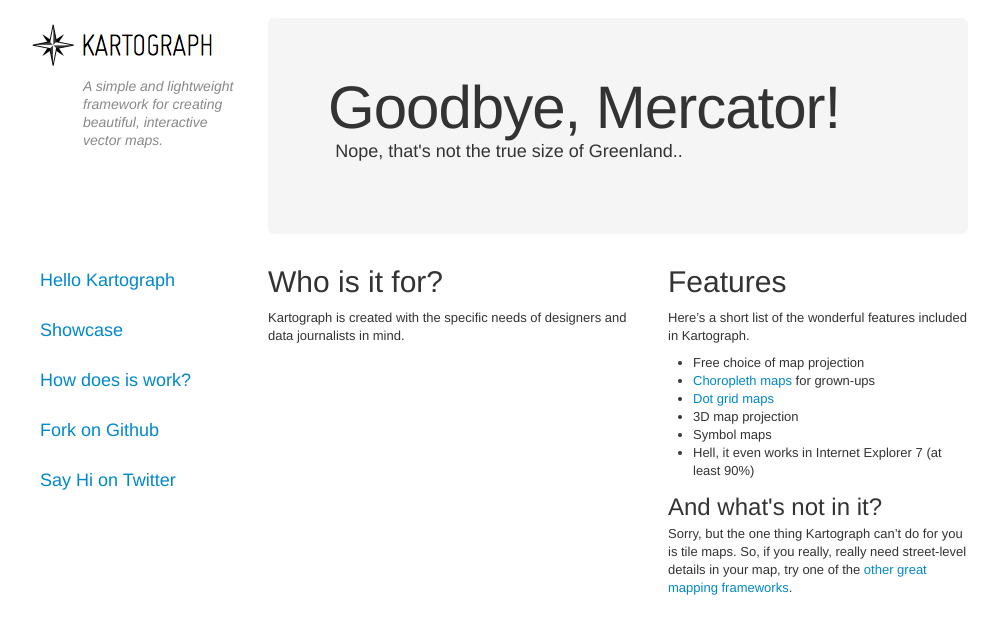
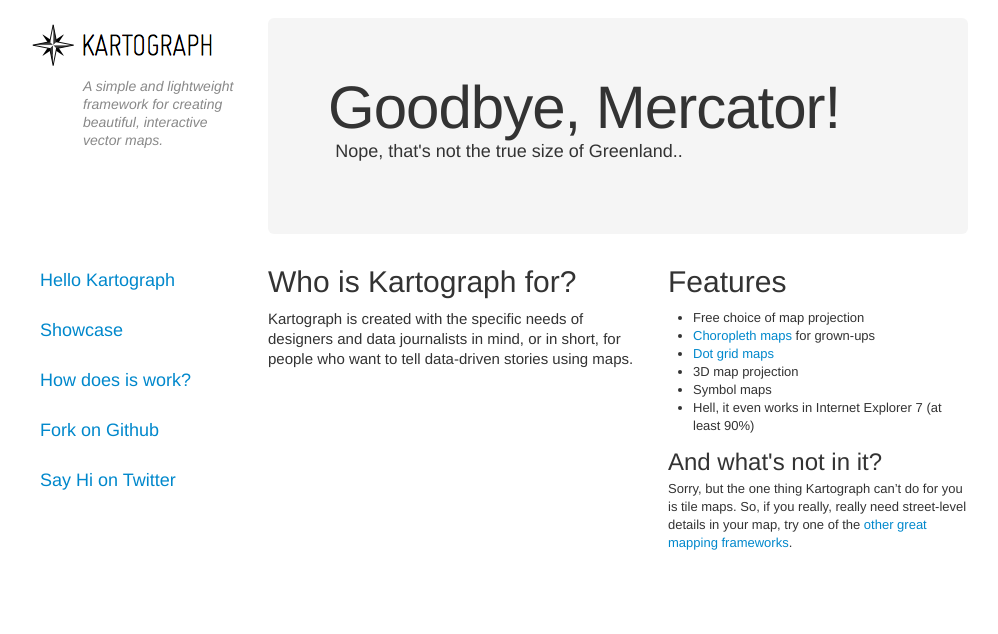
Before and after one commit to kartograph/kartograph.org, a Jekyll site: the page built from index.html, in a window 1280 px wide. Shown: the top 634 px of the page, without its empty margins (142-1140 px from the left). Built offline with Jekyll 4.4.1, drawn with Linux system fonts in a browser that asks for light colours; Markdown is read by kramdown in place of the engine named in the settings.

```diff
--- a/_layouts/showcase.html
+++ b/_layouts/showcase.html
@@ -4,6 +4,7 @@ layout: core
 
 <script type="text/javascript" src="http://assets.kartograph.org/vendor/raphael.min.js"></script>
 <script type="text/javascript" src="http://assets.kartograph.org/kartograph.min.js"></script>
+<!--<script type="text/javascript" src="/js/kartograph.js"></script>-->
 <script type="text/javascript" src="http://assets.kartograph.org/chroma.min.js"></script>
 
 <div class="container">
--- a/css/k.css
+++ b/css/k.css
@@ -3,6 +3,7 @@
 	font-size: 14px;
 	margin-left: 55px;
 	color: #888;
+	font-weight: 300;
 }
 
 .k-menu ul.nav {
@@ -24,6 +25,12 @@
 	margin-left: 0.4em;
 }
 
+.k-intro p {
+	font-size: 15px;
+	font-weight: 300;
+	line-height: 20px;
+}
+
 .nav-tabs.nav-stacked > li > a {
 	border: 0;
 }
--- a/index.html
+++ b/index.html
@@ -6,13 +6,13 @@ tagline: Nope, that's not the true size of Greenland..
 ---
 
 <div class="row">
-	<div class="span5">
-		<h1>Who is it for?</h1>
-		<p>Kartograph is created with the specific needs of designers and data journalists in mind.</p>
+	<div class="span5  k-intro">
+		<h1>Who is Kartograph for?</h1>
+		<p>Kartograph is created with the specific needs of designers and data journalists in mind, or in short, for people who want to tell data-driven stories using maps.</p>
 	</div>
 	<div class="span4">
 		<h1>Features</h1>
-		<p>Here’s a short list of the wonderful features included in Kartograph.</p>
+
 		<ul>
 			<li>Free choice of map projection</li>
 			<li><a href="/showcase/choropleth/">Choropleth maps</a> for grown-ups</li>
--- a/showcase/choropleth/index.html
+++ b/showcase/choropleth/index.html
@@ -91,7 +93,7 @@ $(function() {
 			<a class="measure btn btn-primary" data-value="density">Population Density</a>
 			<a class="measure btn" data-value="pop">Population</a>
 		</p>
-		<h3>Scale</h3>
+		<h3>Classes</h3>
 		<p>
 			<a class="scale btn btn-primary" data-value="q">Quantiles</a>
 			<a class="scale btn" data-value="e">Equidistant</a>
```
Also changed, not shown: other parts of showcase/choropleth/index.html (+2 -0 lines), js/kartograph.js (+169 -9 lines), showcase/dotgrid/index.html (+22 -10 lines), js/kartograph.min.js.
